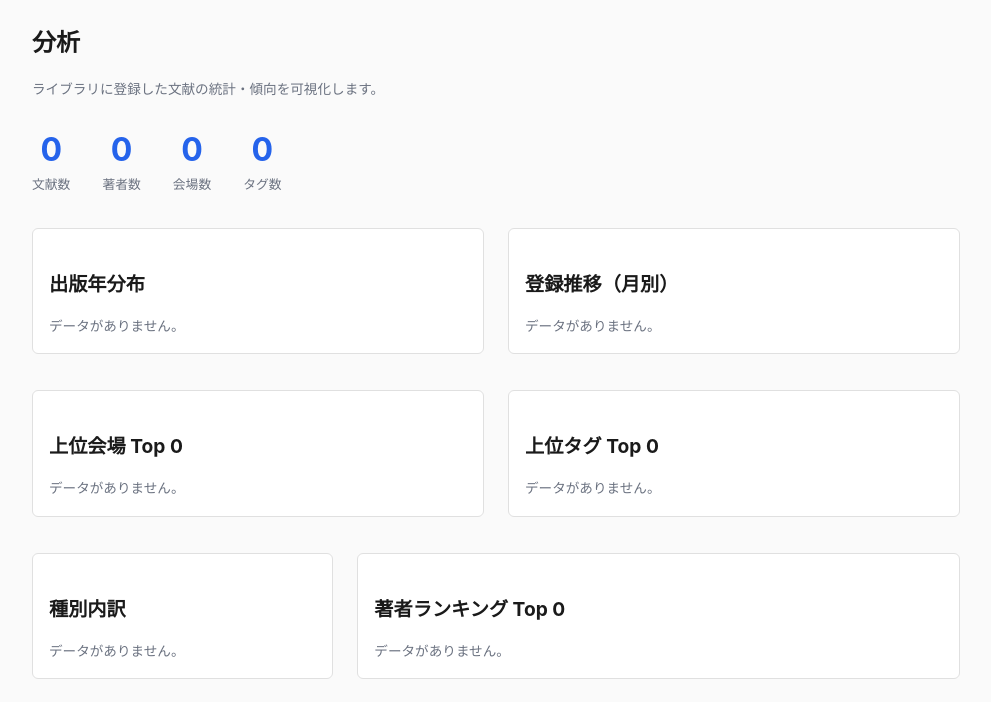
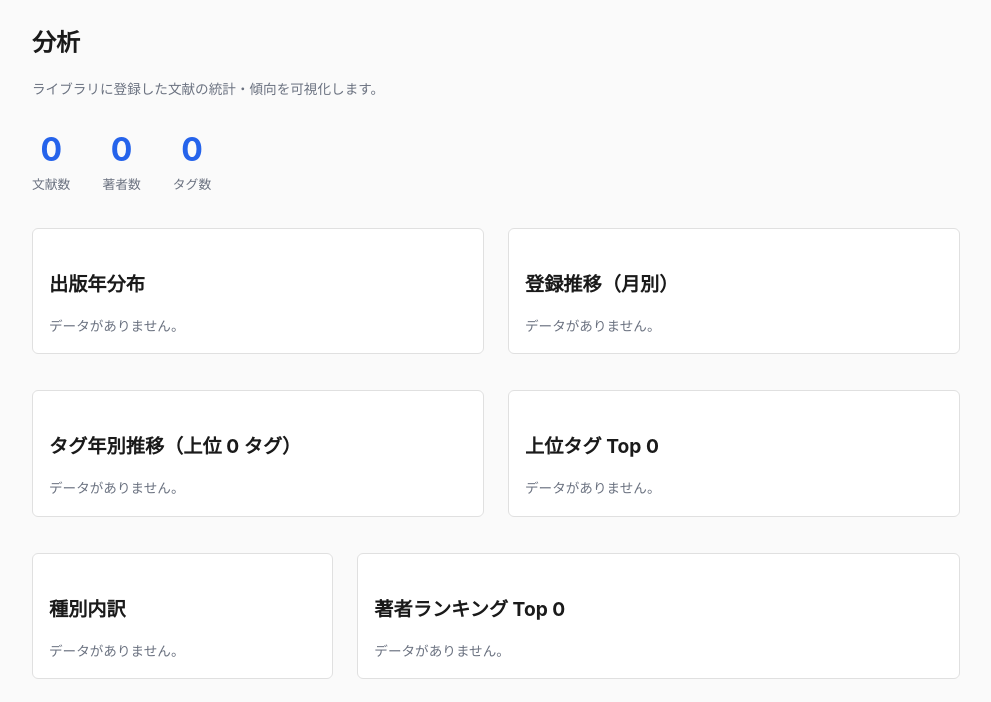
Before and after one commit to ishigaki0302/ResearchIntelligence, a FastAPI app: page /analytics in a window 1280 px wide. Shown: the part 55-757 px from the top of the page, without its empty margins (144-1135 px from the left). Run offline with FastAPI, Linux system fonts and the light colour scheme; some libraries are stand-ins or nearby versions.

Commit message:
fix: 分析グラフ表示修正・タグ中心の分析に変更
- tojson フィルタが Markup を返すよう修正（autoescape=True 環境で
  JSON が HTML エスケープされてグラフが壊れていた問題を解消）
- 会場チャートを廃止し、タグ年別推移チャート（上位6タグの折れ線）に差し替え
- analytics_page(): top_venues 削除、items_by_year_tag を利用した
  tag_trend データ（years + series）を計算してテンプレートへ渡す
- サマリ統計から total_venues を削除（タグ数に集約）

Co-Authored-By: Claude Sonnet 4.6 <noreply@anthropic.com>

```diff
--- a/app/web/server.py
+++ b/app/web/server.py
@@ -2,6 +2,8 @@
 
 import json
 from pathlib import Path
+
+from markupsafe import Markup
 from typing import Optional
 
 from fastapi import FastAPI, Form, Query, Request
@@ -65,9 +67,9 @@ def _job_type_label(value: str) -> str:
     return _JOB_TYPE_LABELS.get(value, value)
 
 
-def _tojson(value) -> str:
-    """Jinja2 filter: serialize value to JSON string (safe for inline JS)."""
-    return json.dumps(value, ensure_ascii=False)
+def _tojson(value) -> Markup:
+    """Jinja2 filter: serialize value to JSON string safe for inline JS."""
+    return Markup(json.dumps(value, ensure_ascii=False))
 
 
 templates.env.filters["fromjson"] = _fromjson
@@ -790,19 +792,31 @@ def analytics_page(request: Request):
         items_added_by_month,
         items_by_type,
         items_by_year,
+        items_by_year_tag,
         top_authors,
         top_tags,
-        top_venues,
     )
 
     session = get_session()
     try:
         by_year = items_by_year(session)
         by_month = items_added_by_month(session)
-        venues = top_venues(session, n=15)
         tags = top_tags(session, n=20)
         authors = top_authors(session, n=20)
         by_type = items_by_type(session)
+
+        # Tag trend: top 6 tags over years
+        top6_tag_names = [t["tag"] for t in top_tags(session, n=6)]
+        year_tag_raw = items_by_year_tag(session)
+        tag_year_counts: dict[str, dict[int, int]] = {t: {} for t in top6_tag_names}
+        for row in year_tag_raw:
+            if row["tag"] in tag_year_counts:
+                tag_year_counts[row["tag"]][row["year"]] = row["count"]
+        trend_years = sorted({row["year"] for row in year_tag_raw})
+        tag_trend = {
+            "years": trend_years,
+            "series": [{"tag": t, "data": [tag_year_counts[t].get(y, 0) for y in trend_years]} for t in top6_tag_names],
+        }
 
         # Summary stats
         total_items = session.execute(select(func.count(Item.id)).where(Item.status == "active")).scalar()
@@ -812,9 +826,6 @@ def analytics_page(request: Request):
             .join(ItemAuthor, ItemAuthor.author_id == Author.id)
             .join(Item, Item.id == ItemAuthor.item_id)
             .where(Item.status == "active")
-        ).scalar()
-        total_venues = session.execute(
-            select(func.count(func.distinct(Item.venue))).where(Item.venue.is_not(None), Item.status == "active")
         ).scalar()
 
         # Clustering (catch errors gracefully)
@@ -842,10 +853,9 @@ def analytics_page(request: Request):
                 "total_items": total_items,
                 "total_tags": total_tags,
                 "total_authors": total_authors,
-                "total_venues": total_venues,
                 "by_year": by_year,
                 "by_month": by_month,
-                "venues": venues,
+                "tag_trend": tag_trend,
                 "tags": tags,
                 "authors": authors,
                 "by_type": by_type,
--- a/app/web/templates/analytics.html
+++ b/app/web/templates/analytics.html
@@ -15,10 +15,6 @@
     <div class="stat-box">
         <div class="stat-num">{{ total_authors }}</div>
         <div class="stat-label">著者数</div>
-    </div>
-    <div class="stat-box">
-        <div class="stat-num">{{ total_venues }}</div>
-        <div class="stat-label">会場数</div>
     </div>
     <div class="stat-box">
         <div class="stat-num">{{ total_tags }}</div>
@@ -46,12 +42,12 @@
     </div>
 </div>
 
-{# ─── Row 2: 上位会場 + タグ分布 ─── #}
+{# ─── Row 2: タグ年別推移 + タグ分布 ─── #}
 <div style="display:grid; grid-template-columns:1fr 1fr; gap:1.5rem; margin-bottom:1.5rem;">
     <div class="card">
-        <h2 style="margin-bottom:1rem;">上位会場 Top {{ venues|length }}</h2>
-        {% if venues %}
-        <canvas id="chartVenues" height="300"></canvas>
+        <h2 style="margin-bottom:1rem;">タグ年別推移（上位 {{ tag_trend.series|length }} タグ）</h2>
+        {% if tag_trend.series %}
+        <canvas id="chartTagTrend" height="260"></canvas>
         {% else %}
         <p class="meta">データがありません。</p>
         {% endif %}
@@ -59,7 +55,7 @@
     <div class="card">
         <h2 style="margin-bottom:1rem;">上位タグ Top {{ tags|length }}</h2>
         {% if tags %}
-        <canvas id="chartTags" height="300"></canvas>
+        <canvas id="chartTags" height="260"></canvas>
         {% else %}
         <p class="meta">データがありません。</p>
         {% endif %}
@@ -189,32 +185,26 @@
 <script src="https://cdn.jsdelivr.net/npm/chart.js@4.4.0/dist/chart.umd.min.js"></script>
 <script>
 (function () {
-    const fg = getComputedStyle(document.documentElement).getPropertyValue('--fg').trim() || '#111';
-    const muted = getComputedStyle(document.documentElement).getPropertyValue('--muted').trim() || '#666';
-    const border = getComputedStyle(document.documentElement).getPropertyValue('--border').trim() || '#ddd';
-
-    Chart.defaults.color = muted;
-    Chart.defaults.borderColor = border;
-    Chart.defaults.font.family = 'inherit';
-
-    const BLUE = 'rgba(59,130,246,0.8)';
-    const TEAL = 'rgba(20,184,166,0.8)';
     const PALETTE = [
         'rgba(59,130,246,0.8)', 'rgba(20,184,166,0.8)', 'rgba(245,158,11,0.8)',
         'rgba(239,68,68,0.8)', 'rgba(139,92,246,0.8)', 'rgba(236,72,153,0.8)',
         'rgba(34,197,94,0.8)', 'rgba(251,146,60,0.8)',
     ];
+    const BLUE = PALETTE[0];
+    const TEAL = PALETTE[1];
+
+    Chart.defaults.font.family = 'inherit';
+    Chart.defaults.color = '#6b7280';
+    Chart.defaults.borderColor = '#e0e0e0';
 
     {% if by_year %}
-    {
-        const data = {{ by_year | tojson }};
     new Chart(document.getElementById('chartByYear'), {
         type: 'bar',
         data: {
-                labels: data.map(d => d.year),
+            labels: {{ by_year | tojson }}.map(d => d.year),
             datasets: [{
                 label: '件数',
-                    data: data.map(d => d.count),
+                data: {{ by_year | tojson }}.map(d => d.count),
                 backgroundColor: BLUE,
                 borderRadius: 3,
             }]
@@ -227,35 +217,55 @@
             }
         }
     });
-    }
     {% endif %}
 
     {% if by_month %}
-    {
-        const data = {{ by_month | tojson }};
     new Chart(document.getElementById('chartByMonth'), {
         type: 'line',
         data: {
-                labels: data.map(d => d.month),
+            labels: {{ by_month | tojson }}.map(d => d.month),
             datasets: [{
                 label: '登録数',
-                    data: data.map(d => d.count),
+                data: {{ by_month | tojson }}.map(d => d.count),
                 borderColor: TEAL,
                 backgroundColor: 'rgba(20,184,166,0.15)',
                 fill: true,
                 tension: 0.3,
-                    pointRadius: data.length > 24 ? 0 : 3,
+                pointRadius: {{ by_month | length }} > 24 ? 0 : 3,
             }]
         },
         options: {
             plugins: { legend: { display: false } },
             scales: {
-                    x: {
-                        ticks: {
-                            maxTicksLimit: 12,
-                            maxRotation: 45,
+                x: { ticks: { maxTicksLimit: 12, maxRotation: 45 } },
+                y: { beginAtZero: true, ticks: { precision: 0 } }
             }
+        }
+    });
+    {% endif %}
+
+    {% if tag_trend.series %}
+    {
+        const trend = {{ tag_trend | tojson }};
+        new Chart(document.getElementById('chartTagTrend'), {
+            type: 'line',
+            data: {
+                labels: trend.years,
+                datasets: trend.series.map((s, i) => ({
+                    label: s.tag,
+                    data: s.data,
+                    borderColor: PALETTE[i % PALETTE.length],
+                    backgroundColor: 'transparent',
+                    tension: 0.3,
+                    pointRadius: 3,
+                }))
             },
+            options: {
+                plugins: {
+                    legend: { position: 'bottom', labels: { boxWidth: 12, font: { size: 11 } } }
+                },
+                scales: {
+                    x: { grid: { display: false } },
                     y: { beginAtZero: true, ticks: { precision: 0 } }
                 }
             }
@@ -263,42 +273,14 @@
     }
     {% endif %}
 
-    {% if venues %}
-    {
-        const data = {{ venues | tojson }};
-        new Chart(document.getElementById('chartVenues'), {
-            type: 'bar',
-            data: {
-                labels: data.map(d => d.venue),
-                datasets: [{
-                    label: '件数',
-                    data: data.map(d => d.count),
-                    backgroundColor: BLUE,
-                    borderRadius: 3,
-                }]
-            },
-            options: {
-                indexAxis: 'y',
-                plugins: { legend: { display: false } },
-                scales: {
-                    x: { beginAtZero: true, ticks: { precision: 0 } },
-                    y: { grid: { display: false } }
-                }
-            }
-        });
-    }
-    {% endif %}
-
     {% if tags %}
-    {
-        const data = {{ tags | tojson }};
     new Chart(document.getElementById('chartTags'), {
         type: 'bar',
         data: {
-                labels: data.map(d => d.tag),
+            labels: {{ tags | tojson }}.map(d => d.tag),
             datasets: [{
                 label: '件数',
-                    data: data.map(d => d.count),
+                data: {{ tags | tojson }}.map(d => d.count),
                 backgroundColor: TEAL,
                 borderRadius: 3,
             }]
@@ -312,7 +294,6 @@
             }
         }
     });
-    }
     {% endif %}
 
     {% if by_type %}
@@ -329,9 +310,7 @@
                 }]
             },
             options: {
-                plugins: {
-                    legend: { position: 'bottom' }
-                }
+                plugins: { legend: { position: 'bottom' } }
             }
         });
     }
```
Lines whose indentation alone changed are shown as unchanged.
